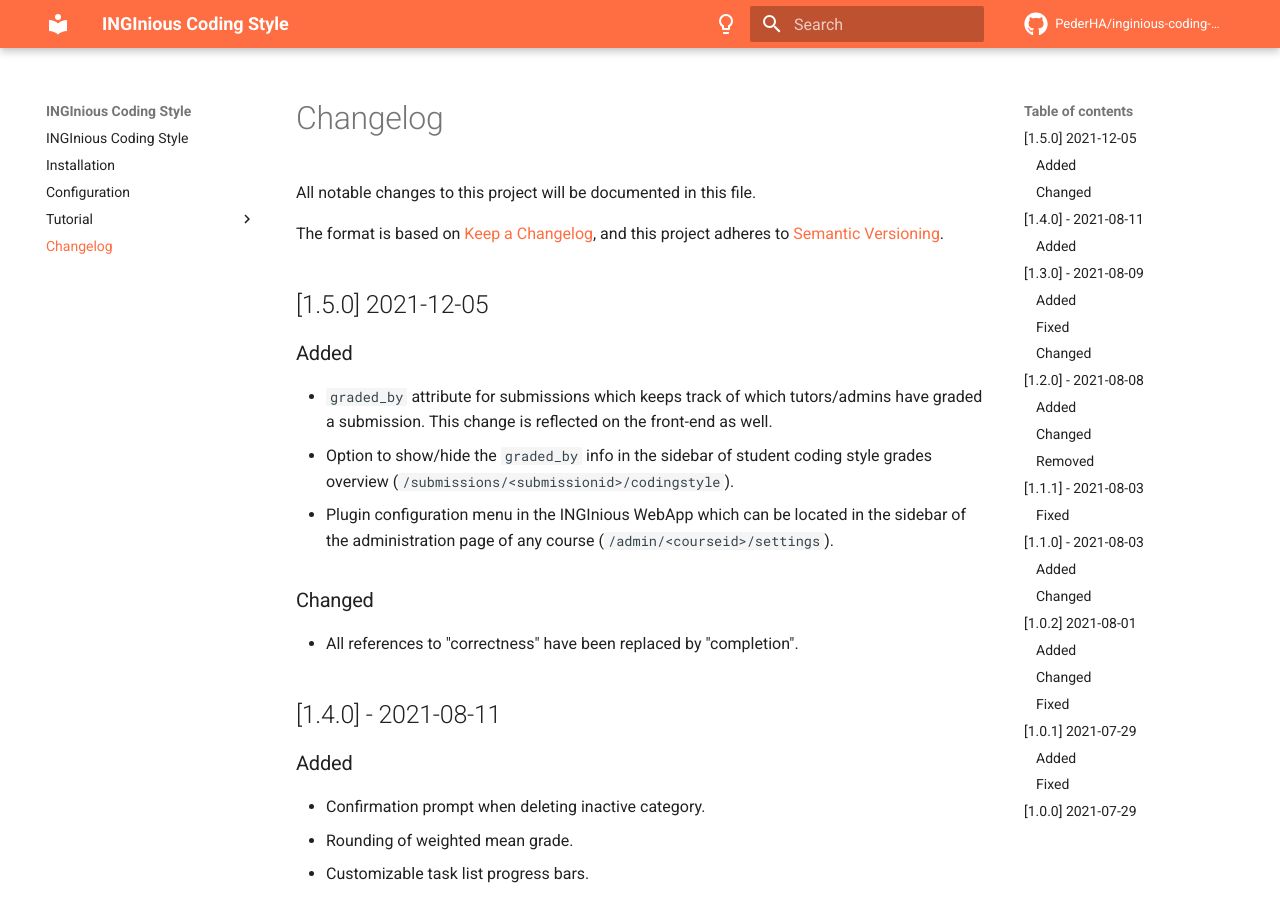
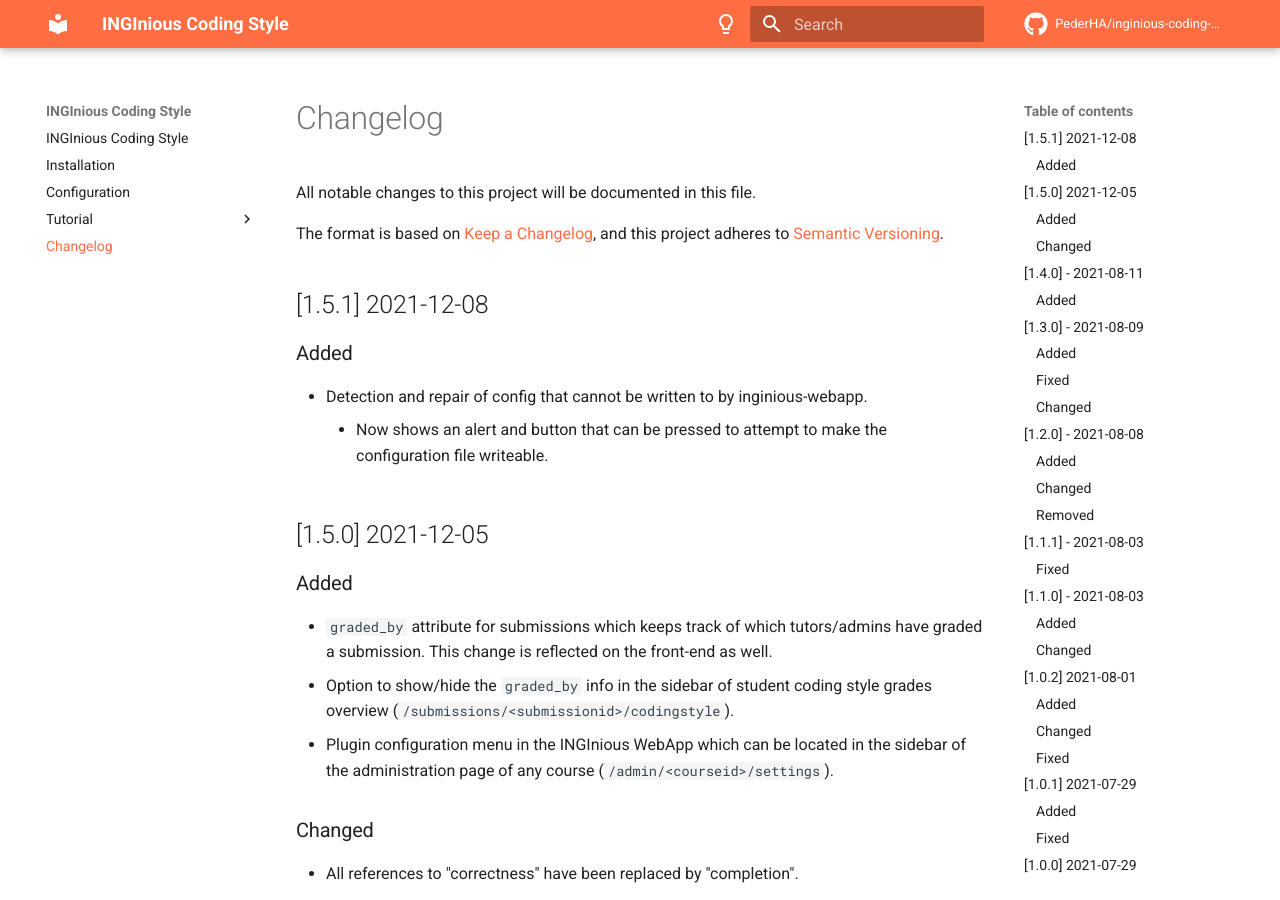
Before and after one commit to PederHA/inginious-coding-style, an MkDocs documentation site: the page built from docs/docs/changelog.md, in a window 1280 px wide and 900 px high. Built offline with MkDocs 1.6.1 and Material for MkDocs 9.7.7, drawn with Linux system fonts in a browser that asks for light colours; comment, search, counter and statistics services are not loaded.

Commit message:
Bump version to 1.5.1

```diff
--- a/docs/docs/changelog.md
+++ b/docs/docs/changelog.md
@@ -4,6 +4,13 @@ All notable changes to this project will be documented in this file.
 
 The format is based on [Keep a Changelog](https://keepachangelog.com/en/1.0.0/),
 and this project adheres to [Semantic Versioning](https://semver.org/spec/v2.0.0.html).
+
+## [1.5.1] 2021-12-08
+
+### Added
+
+- Detection and repair of config that cannot be written to by inginious-webapp.
+    - Now shows an alert and button that can be pressed to attempt to make the configuration file writeable.
 
 ## [1.5.0] 2021-12-05
 
--- a/inginious_coding_style/__init__.py
+++ b/inginious_coding_style/__init__.py
@@ -16,7 +16,7 @@ from .pages import (CodingStyleGradingPage, FixConfigPermissionsEndpoint,
                     SubmissionStatusDiagnoser)
 from .utils import get_best_submission, has_coding_style_grades
 
-__version__ = "1.5.0"
+__version__ = "1.5.1"
 
 PLUGIN_PATH = Path(__file__).parent.absolute()
 TEMPLATES_PATH = PLUGIN_PATH / "templates"
--- a/pyproject.toml
+++ b/pyproject.toml
@@ -1,6 +1,6 @@
 [tool.poetry]
 name = "inginious-coding-style"
-version = "1.5.0"
+version = "1.5.1"
 description = ""
 authors = ["Peder Hovdan Andresen <pedeha@stud.ntnu.no>"]
 readme = "README.md"
```
